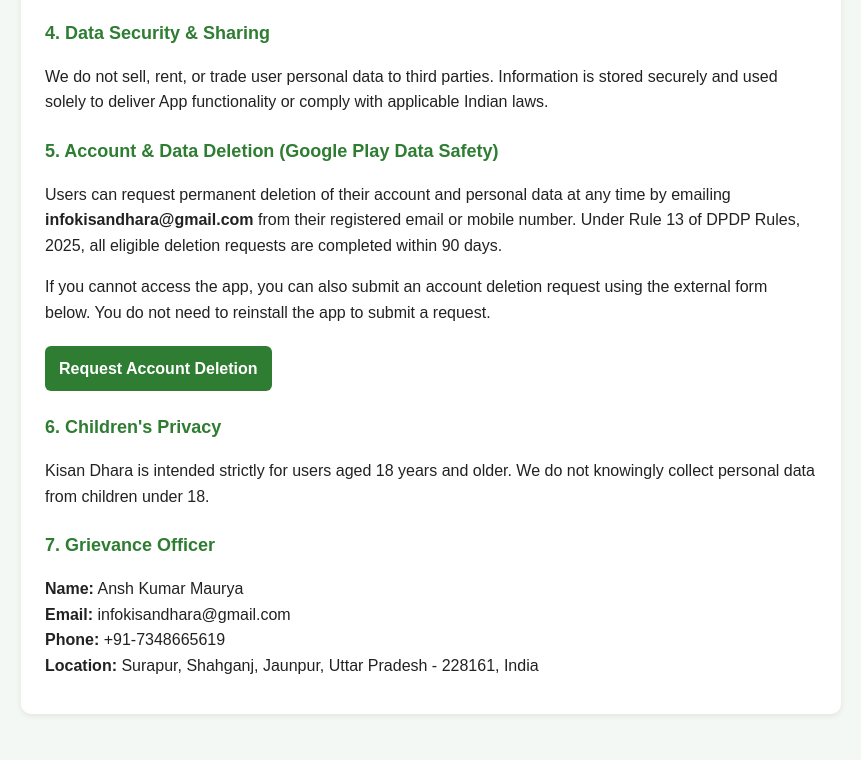
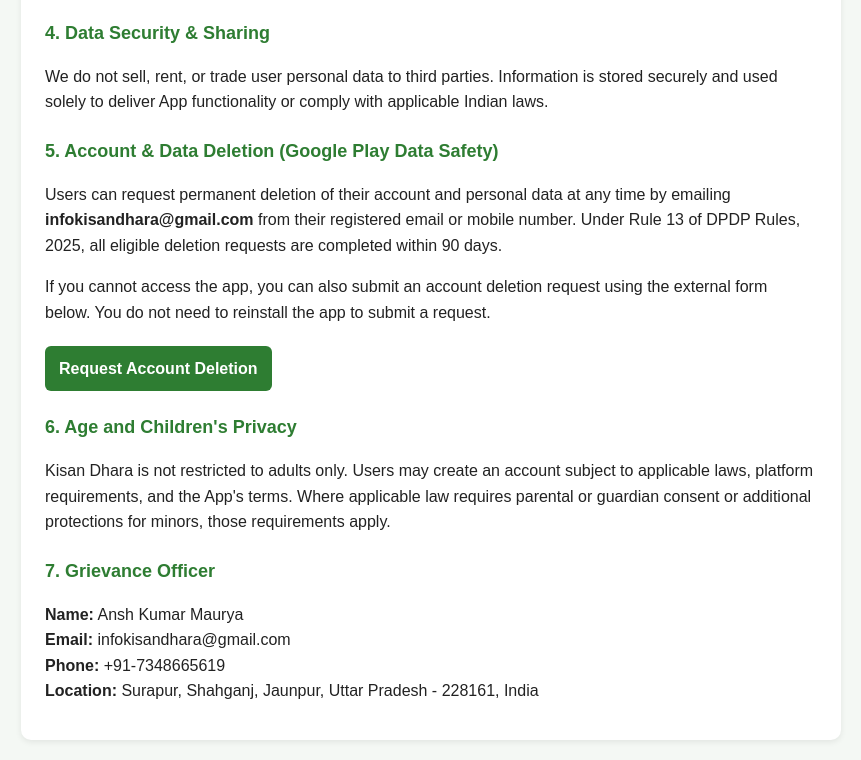
Before and after one commit to anshmaurya5619/kisan-dhara-privacy, a plain HTML site: page index.html in a window 1280 px wide. Shown: the part 672-1432 px from the top of the page, without its empty margins (209-1070 px from the left). Before the commit the page ends 1406 px from the top, so only its background shows below. Drawn offline with Linux system fonts and the light colour scheme.

Commit message:
Remove adults-only restriction from privacy policy

```diff
--- a/index.html
+++ b/index.html
@@ -108,10 +108,11 @@
     </p>
     <p><a class="deletion-link" href="./delete-account.html">Request Account Deletion</a></p>
 
-    <h2>6. Children's Privacy</h2>
+    <h2>6. Age and Children's Privacy</h2>
     <p>
-      Kisan Dhara is intended strictly for users aged 18 years and older. We do not knowingly
-      collect personal data from children under 18.
+      Kisan Dhara is not restricted to adults only. Users may create an account subject to
+      applicable laws, platform requirements, and the App's terms. Where applicable law requires
+      parental or guardian consent or additional protections for minors, those requirements apply.
     </p>
 
     <h2>7. Grievance Officer</h2>
```
